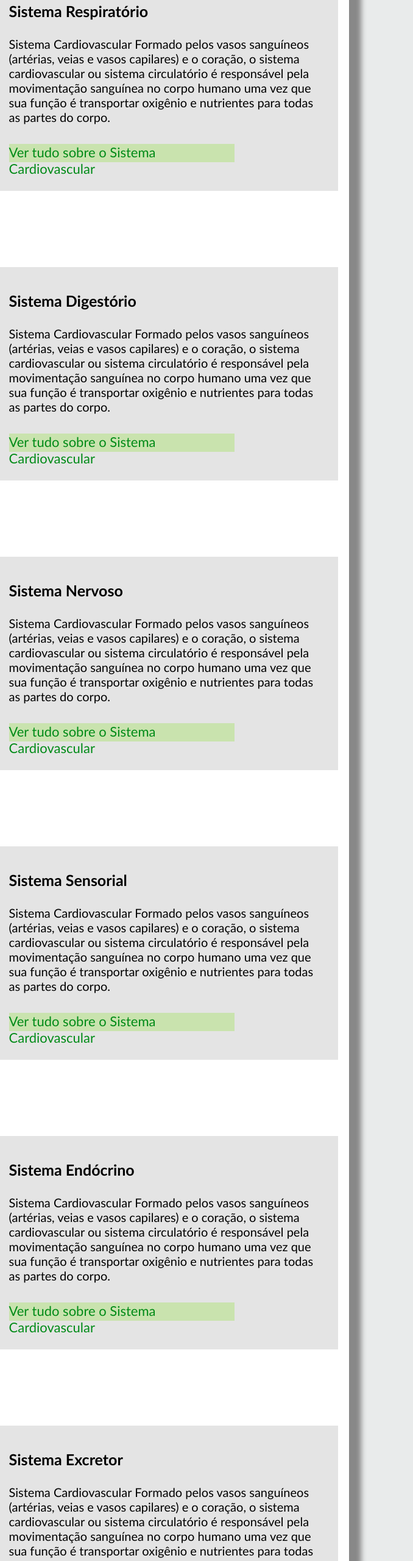
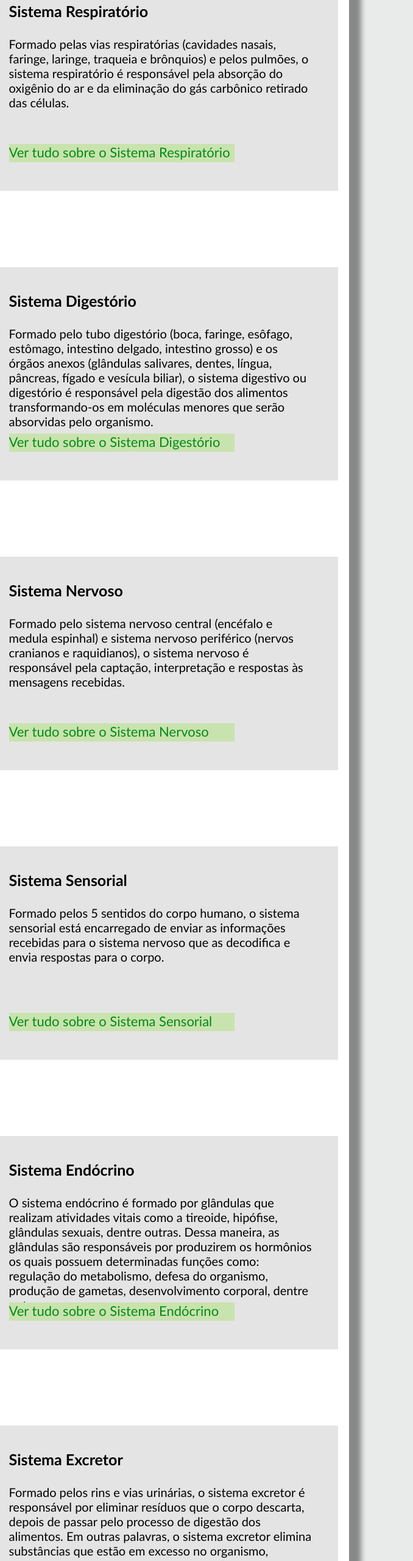
Before and after one commit to senacrs-emti/2024-1MA-freecode-G05, a plain HTML site: page index.htm in a window 1280 px wide. Shown: the part 1361-3921 px from the top of the page at 61% size, 602-1280 px from the left. Drawn offline with Linux system fonts and the light colour scheme.

Commit message:
base incompleta

```diff
--- a/index.htm
+++ b/index.htm
@@ -62,184 +62,192 @@
             </div>
             <div>
                 <img class="imagens"
-                    src="https://static.todamateria.com.br/img/dossier/sistema-respiratorio-small.png?auto_optimize=low" alt="">
+                    src="https://static.todamateria.com.br/img/dossier/sistema-respiratorio-small.png?auto_optimize=low"
+                    alt="">
 
                 <div class="basedasimagens">
                     <h1>Sistema Respiratório</h1>
                     <p>
-                        Sistema Cardiovascular
-                        Formado pelos vasos sanguíneos (artérias, veias e vasos capilares) e o coração, o sistema
-                        cardiovascular ou sistema circulatório é responsável pela movimentação sanguínea no corpo humano
-                        uma vez que sua função é transportar oxigênio e nutrientes para todas as partes do corpo.</p>
-                    <a href="">Ver tudo sobre o Sistema Cardiovascular</a>
+                        Formado pelas vias respiratórias (cavidades nasais, faringe, laringe, traqueia e brônquios) e
+                        pelos pulmões, o sistema respiratório é responsável pela absorção do oxigênio do ar e da
+                        eliminação do gás carbônico retirado das células.</p>
+                    <a href="">Ver tudo sobre o Sistema Respiratório</a>
                 </div>
             </div>
             <div>
                 <img class="imagens"
-                    src="https://static.todamateria.com.br/img/dossier/sistema-digestorio-small.png?auto_optimize=low" alt="">
+                    src="https://static.todamateria.com.br/img/dossier/sistema-digestorio-small.png?auto_optimize=low"
+                    alt="">
 
                 <div class="basedasimagens">
                     <h1>Sistema Digestório</h1>
                     <p>
-                        Sistema Cardiovascular
-                        Formado pelos vasos sanguíneos (artérias, veias e vasos capilares) e o coração, o sistema
-                        cardiovascular ou sistema circulatório é responsável pela movimentação sanguínea no corpo humano
-                        uma vez que sua função é transportar oxigênio e nutrientes para todas as partes do corpo.</p>
-                    <a href="">Ver tudo sobre o Sistema Cardiovascular</a>
+                        Formado pelo tubo digestório (boca, faringe, esôfago, estômago, intestino delgado, intestino
+                        grosso) e os órgãos anexos (glândulas salivares, dentes, língua, pâncreas, fígado e vesícula
+                        biliar), o sistema digestivo ou digestório é responsável pela digestão dos alimentos
+                        transformando-os em moléculas menores que serão absorvidas pelo organismo.</p>
+                    <a href="">Ver tudo sobre o Sistema Digestório</a>
                 </div>
             </div>
             <div>
                 <img class="imagens"
-                    src="https://static.todamateria.com.br/img/dossier/sistema-nervoso-small.jpg?auto_optimize=low" alt="">
+                    src="https://static.todamateria.com.br/img/dossier/sistema-nervoso-small.jpg?auto_optimize=low"
+                    alt="">
 
                 <div class="basedasimagens">
                     <h1>Sistema Nervoso</h1>
                     <p>
-                        Sistema Cardiovascular
-                        Formado pelos vasos sanguíneos (artérias, veias e vasos capilares) e o coração, o sistema
-                        cardiovascular ou sistema circulatório é responsável pela movimentação sanguínea no corpo humano
-                        uma vez que sua função é transportar oxigênio e nutrientes para todas as partes do corpo.</p>
-                    <a href="">Ver tudo sobre o Sistema Cardiovascular</a>
+                        Formado pelo sistema nervoso central (encéfalo e medula espinhal) e sistema nervoso periférico
+                        (nervos cranianos e raquidianos), o sistema nervoso é responsável pela captação, interpretação e
+                        respostas às mensagens recebidas.
+
+                    </p>
+                    <a href="">Ver tudo sobre o Sistema Nervoso</a>
                 </div>
             </div>
             <div>
                 <img class="imagens"
-                    src="https://static.todamateria.com.br/img/dossier/sistema-sensorial-small.jpg?auto_optimize=low" alt="">
+                    src="https://static.todamateria.com.br/img/dossier/sistema-sensorial-small.jpg?auto_optimize=low"
+                    alt="">
 
                 <div class="basedasimagens">
                     <h1>Sistema Sensorial</h1>
                     <p>
-                        Sistema Cardiovascular
-                        Formado pelos vasos sanguíneos (artérias, veias e vasos capilares) e o coração, o sistema
-                        cardiovascular ou sistema circulatório é responsável pela movimentação sanguínea no corpo humano
-                        uma vez que sua função é transportar oxigênio e nutrientes para todas as partes do corpo.</p>
-                    <a href="">Ver tudo sobre o Sistema Cardiovascular</a>
+                        Formado pelos 5 sentidos do corpo humano, o sistema
+                        sensorial está encarregado de enviar as informações recebidas para o sistema nervoso que as
+                        decodifica e envia respostas para o corpo.
+                    </p>
+                    <a href="">Ver tudo sobre o Sistema Sensorial</a>
                 </div>
             </div>
             <div>
                 <img class="imagens"
-                    src="https://static.todamateria.com.br/img/dossier/sistema-endocrino-small.png?auto_optimize=low" alt="">
+                    src="https://static.todamateria.com.br/img/dossier/sistema-endocrino-small.png?auto_optimize=low"
+                    alt="">
 
                 <div class="basedasimagens">
                     <h1>Sistema Endócrino</h1>
                     <p>
-                        Sistema Cardiovascular
-                        Formado pelos vasos sanguíneos (artérias, veias e vasos capilares) e o coração, o sistema
-                        cardiovascular ou sistema circulatório é responsável pela movimentação sanguínea no corpo humano
-                        uma vez que sua função é transportar oxigênio e nutrientes para todas as partes do corpo.</p>
-                    <a href="">Ver tudo sobre o Sistema Cardiovascular</a>
+                        O sistema endócrino é formado por glândulas que realizam atividades vitais como a tireoide,
+                        hipófise, glândulas sexuais, dentre outras.
+                        Dessa maneira, as glândulas são responsáveis por produzirem os hormônios os quais possuem
+                        determinadas funções como: regulação do metabolismo, defesa do organismo, produção de gametas,
+                        desenvolvimento corporal, dentre outros.</p>
+                    <a href="">Ver tudo sobre o Sistema Endócrino</a>
                 </div>
             </div>
             <div>
                 <img class="imagens"
-                    src="https://static.todamateria.com.br/img/dossier/sistema-excretor-small.png?auto_optimize=low" alt="">
+                    src="https://static.todamateria.com.br/img/dossier/sistema-excretor-small.png?auto_optimize=low"
+                    alt="">
 
                 <div class="basedasimagens">
                     <h1>Sistema Excretor</h1>
                     <p>
-                        Sistema Cardiovascular
-                        Formado pelos vasos sanguíneos (artérias, veias e vasos capilares) e o coração, o sistema
-                        cardiovascular ou sistema circulatório é responsável pela movimentação sanguínea no corpo humano
-                        uma vez que sua função é transportar oxigênio e nutrientes para todas as partes do corpo.</p>
-                    <a href="">Ver tudo sobre o Sistema Cardiovascular</a>
+                        Formado pelos rins e vias urinárias, o sistema excretor é responsável por eliminar resíduos que
+                        o corpo descarta, depois de passar pelo processo de digestão dos alimentos.
+                        Em outras palavras, o sistema excretor elimina substâncias que estão em excesso no organismo,
+                        buscando um processo denominado de “equilíbrio dinâmico”.</p>
+                    <a href="">Ver tudo sobre o Sistema Excretor</a>
                 </div>
             </div>
             <div>
                 <img class="imagens"
-                    src="https://static.todamateria.com.br/img/dossier/sistema-urinario-small.png?auto_optimize=low" alt="">
+                    src="https://static.todamateria.com.br/img/dossier/sistema-urinario-small.png?auto_optimize=low"
+                    alt="">
 
                 <div class="basedasimagens">
                     <h1>Sistema Urinário</h1>
                     <p>
-                        Sistema Cardiovascular
-                        Formado pelos vasos sanguíneos (artérias, veias e vasos capilares) e o coração, o sistema
-                        cardiovascular ou sistema circulatório é responsável pela movimentação sanguínea no corpo humano
-                        uma vez que sua função é transportar oxigênio e nutrientes para todas as partes do corpo.</p>
-                    <a href="">Ver tudo sobre o Sistema Cardiovascular</a>
+                        Formado pelos rins e vias urinárias (ureteres, bexiga urinária e uretra), o sistema urinário é
+                        responsável pela produção e eliminação da urina, de modo que filtra as “impurezas” do sangue.
+                    </p>
+                    <a href="">Ver tudo sobre o Sistema Urinário]</a>
                 </div>
             </div>
             <div>
                 <img class="imagens"
-                    src="https://static.todamateria.com.br/img/dossier/sistema-reprodutor-feminino.jpg?auto_optimize=low" alt="">
+                    src="https://static.todamateria.com.br/img/dossier/sistema-reprodutor-feminino.jpg?auto_optimize=low"
+                    alt="">
 
                 <div class="basedasimagens">
                     <h1>Sistema Reprodutor</h1>
                     <p>
-                        Sistema Cardiovascular
-                        Formado pelos vasos sanguíneos (artérias, veias e vasos capilares) e o coração, o sistema
-                        cardiovascular ou sistema circulatório é responsável pela movimentação sanguínea no corpo humano
-                        uma vez que sua função é transportar oxigênio e nutrientes para todas as partes do corpo.</p>
-                    <a href="">Ver tudo sobre o Sistema Cardiovascular</a>
+                        O sistema reprodutor é dividido em sistema reprodutor masculino e sistema reprodutor
+                        feminino, no entanto, ambos possuem a mesma função, ou seja, a reprodução de novos seres.
+                        Sendo assim, o masculino é formado pelos testículos, epidídimos, canais deferentes, vesículas
+                        seminais, próstata, uretra e pênis; enquanto o feminino é composto pelos
+                        ovários, útero, tubas uterinas e vagina.</p>
+                    <a href="">Ver tudo sobre o Sistema Reprodutor</a>
                 </div>
             </div>
             <div>
                 <img class="imagens"
-                    src="https://static.todamateria.com.br/img/dossier/sistema-esqueletico-small.jpg?auto_optimize=low" alt="">
+                    src="https://static.todamateria.com.br/img/dossier/sistema-esqueletico-small.jpg?auto_optimize=low"
+                    alt="">
 
                 <div class="basedasimagens">
                     <h1>Sistema Esquelético</h1>
                     <p>
-                        Sistema Cardiovascular
-                        Formado pelos vasos sanguíneos (artérias, veias e vasos capilares) e o coração, o sistema
-                        cardiovascular ou sistema circulatório é responsável pela movimentação sanguínea no corpo humano
-                        uma vez que sua função é transportar oxigênio e nutrientes para todas as partes do corpo.</p>
-                    <a href="">Ver tudo sobre o Sistema Cardiovascular</a>
+                        O sistema esquelético dá forma e sustenta todo o corpo humano. Além disso, protege os órgãos
+                        internos e desempenha um papel importante nos movimentos, juntamente com o sistemas muscular e
+                        articular.</p>
+                    <a href="">Ver tudo sobre o Sistema Esquelético</a>
                 </div>
             </div>
             <div>
                 <img class="imagens"
-                    src="https://static.todamateria.com.br/img/dossier/sistema-muscular-small.jpg?auto_optimize=low" alt="">
+                    src="https://static.todamateria.com.br/img/dossier/sistema-muscular-small.jpg?auto_optimize=low"
+                    alt="">
 
                 <div class="basedasimagens">
                     <h1>Sistema Muscular</h1>
                     <p>
-                        Sistema Cardiovascular
-                        Formado pelos vasos sanguíneos (artérias, veias e vasos capilares) e o coração, o sistema
-                        cardiovascular ou sistema circulatório é responsável pela movimentação sanguínea no corpo humano
-                        uma vez que sua função é transportar oxigênio e nutrientes para todas as partes do corpo.</p>
-                    <a href="">Ver tudo sobre o Sistema Cardiovascular</a>
+                        O sistema muscular estabiliza e ajuda a sustentar todo o nosso corpo, contribui na produção dos
+                        movimentos, ajuda a regular a temperatura corporal e auxilia o fluxo sanguíneo.</p>
+                    <a href="">Ver tudo sobre o Sistema Muscular</a>
                 </div>
             </div>
             <div>
                 <img class="imagens"
-                    src="https://static.todamateria.com.br/img/dossier/sistema-imunologico-small.png?auto_optimize=low" alt="">
+                    src="https://static.todamateria.com.br/img/dossier/sistema-imunologico-small.png?auto_optimize=low"
+                    alt="">
 
                 <div class="basedasimagens">
                     <h1>Sistema Imunológico</h1>
                     <p>
-                        Sistema Cardiovascular
-                        Formado pelos vasos sanguíneos (artérias, veias e vasos capilares) e o coração, o sistema
-                        cardiovascular ou sistema circulatório é responsável pela movimentação sanguínea no corpo humano
-                        uma vez que sua função é transportar oxigênio e nutrientes para todas as partes do corpo.</p>
-                    <a href="">Ver tudo sobre o Sistema Cardiovascular</a>
+                        O sistema imunológico é composto por um conjunto de elementos do corpo humano que trabalham
+                        juntos para o defender de bactérias, vírus, micróbios e doenças. É uma barreira contra corpos
+                        estranhos, o escudo do corpo humano.</p>
+                    <a href="">Ver tudo sobre o Sistema Imunológico</a>
                 </div>
             </div>
             <div>
                 <img class="imagens"
-                    src="https://static.todamateria.com.br/img/dossier/sistema-linfatico-small.png?auto_optimize=low" alt="">
+                    src="https://static.todamateria.com.br/img/dossier/sistema-linfatico-small.png?auto_optimize=low"
+                    alt="">
 
                 <div class="basedasimagens">
                     <h1>Sistema Linfático</h1>
                     <p>
-                        Sistema Cardiovascular
-                        Formado pelos vasos sanguíneos (artérias, veias e vasos capilares) e o coração, o sistema
-                        cardiovascular ou sistema circulatório é responsável pela movimentação sanguínea no corpo humano
-                        uma vez que sua função é transportar oxigênio e nutrientes para todas as partes do corpo.</p>
-                    <a href="">Ver tudo sobre o Sistema Cardiovascular</a>
+                        É uma complexa rede de vasos que transporta a linfa pelo corpo. Em conjunto com o sistema
+                        imunológico, o sistema linfático ajuda a proteger as células imunes. Além disso, é responsável
+                        pela absorção dos ácidos graxos e pelo equilíbrio dos fluidos nos tecidos.</p>
+                    <a href="">Ver tudo sobre o Sistema Linfático</a>
                 </div>
             </div>
             <div>
                 <img class="imagens"
-                    src="https://static.todamateria.com.br/img/dossier/sistema-tegumentar-small.png?auto_optimize=low" alt="">
+                    src="https://static.todamateria.com.br/img/dossier/sistema-tegumentar-small.png?auto_optimize=low"
+                    alt="">
 
                 <div class="basedasimagens">
                     <h1>Sistema Tegumentar</h1>
                     <p>
-                        Sistema Cardiovascular
-                        Formado pelos vasos sanguíneos (artérias, veias e vasos capilares) e o coração, o sistema
-                        cardiovascular ou sistema circulatório é responsável pela movimentação sanguínea no corpo humano
-                        uma vez que sua função é transportar oxigênio e nutrientes para todas as partes do corpo.</p>
-                    <a href="">Ver tudo sobre o Sistema Cardiovascular</a>
+                        O sistema tegumentar - ou pele - ajuda a regular a temperatura do corpo humano, e é responsável
+                        pela sensibilidade (juntamente com o sistema nervoso) mas acima de tudo protege o corpo, criando
+                        uma barreira a agressões externas e evitando a perda de líquido.</p>
+                    <a href="">Ver tudo sobre o Sistema Tegumentar</a>
                 </div>
             </div>
 
@@ -259,7 +267,12 @@
 
 
     </main>
-    <footer></footer>
+    <footer>
+<img src="https://www.pa.senac.br/resources/hotsite/tecnico-2018/img/senac_logo.png" alt="">
+<h1>Projeto Experimental para Feira do Técnico</h1>
+<h1 class="participantes">Feito Por Jean Dalpra/Miguel/Gabriel Airoldi/Guilherme Betch</h1>
+
+    </footer>
 
 
 
```
Also changed, not shown: style.css (+59 -24 lines). Lines whose indentation alone changed are shown as unchanged.
